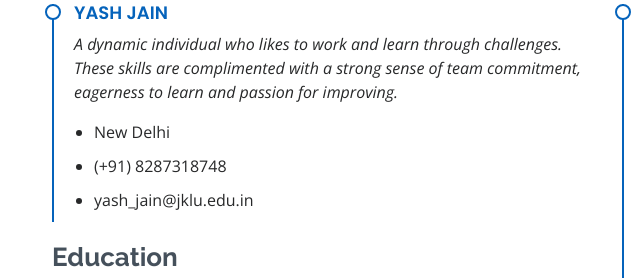
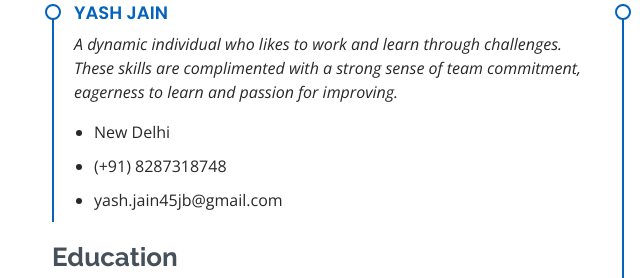
Before and after one commit to yjain2770/yjain2770.github.io, a plain HTML site: page index.html in a window 1280 px wide. Shown: the part 2212-2490 px from the top of the page, 83-723 px from the left. Drawn offline with nearby package versions, Linux system fonts and the light colour scheme.

Commit message:
Update index.html

```diff
--- a/index.html
+++ b/index.html
@@ -203,7 +203,7 @@
               <ul>
                 <li>New Delhi</li>
                 <li>(+91) 8287318748</li>
-                <li>yash_jain@jklu.edu.in</li>
+                <li>yash.jain45jb@gmail.com</li>
               </ul>
             </div>
 
```
